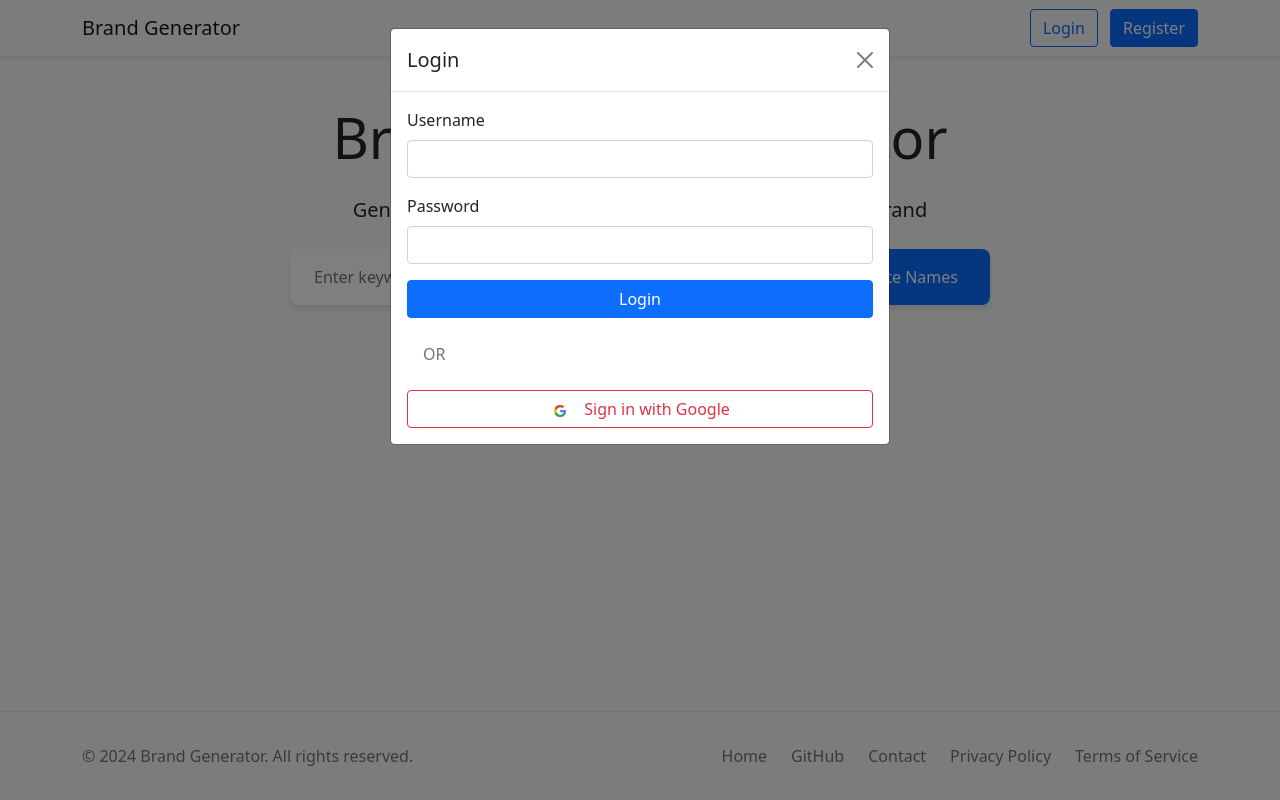
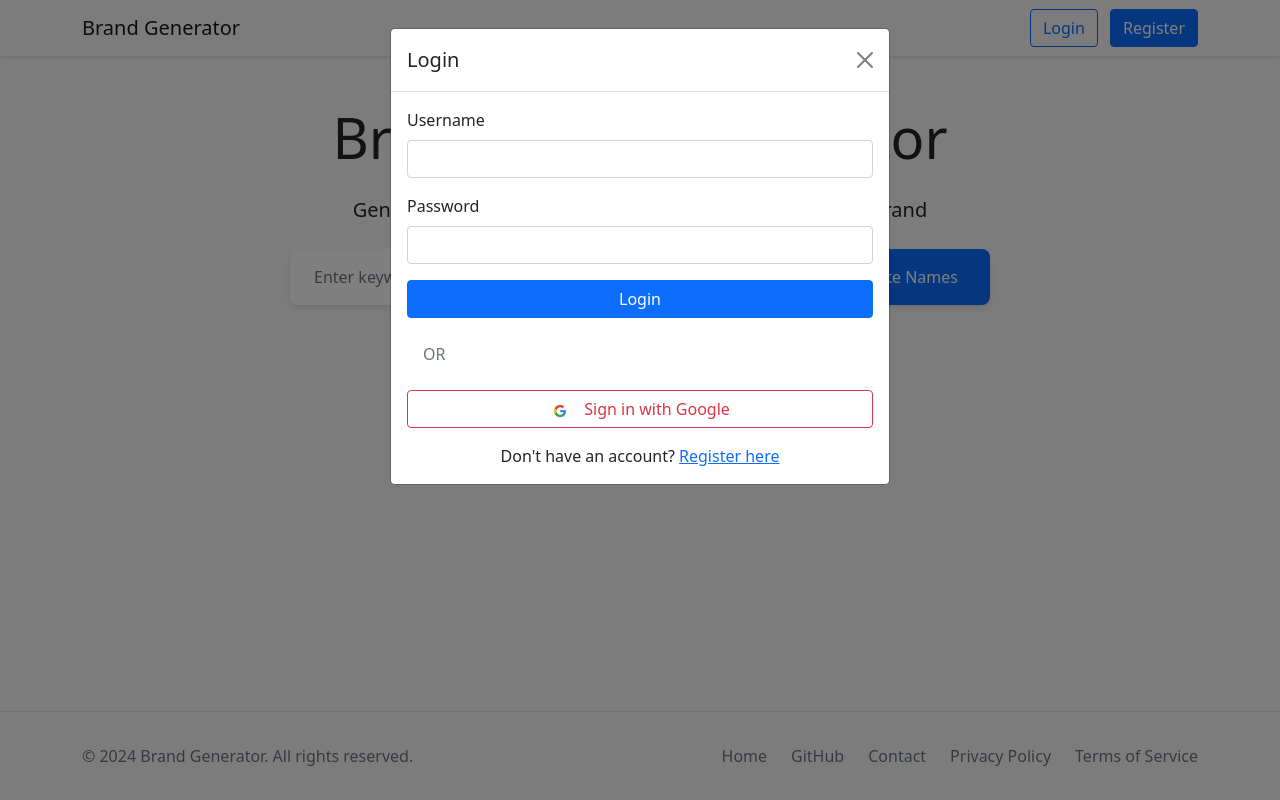
Before and after one commit to Ernosto0/domainstallion, a FastAPI app: page / in a window 1280 px wide, after a click on "Login". Run offline with FastAPI, Linux system fonts and the light colour scheme; parts of the project's set-up code (start-up, migrations or seed data) failed here and were passed over; some libraries are stand-ins or nearby versions.

Commit message:
Refactor domain display and scoring UI with enhanced visual design

```diff
--- a/backend/services/domain_scorer.py
+++ b/backend/services/domain_scorer.py
@@ -1,6 +1,6 @@
 import re
-import nltk
-from nltk.corpus import words
+import nltk # type: ignore
+from nltk.corpus import words # type: ignore
 import os
 
 # Download required NLTK data
--- a/backend/static/js/main.js
+++ b/backend/static/js/main.js
@@ -164,37 +164,61 @@ document.addEventListener('DOMContentLoaded', function() {
                     // Create brand card header
                     const brandCard = `
                         <div class="brand-card">
-                            <div class="d-flex justify-content-between align-items-start mb-3">
-                                <h3 class="h4 mb-0">${brand.name}</h3>
+                            <div class="d-flex justify-content-between align-items-center mb-3">
+                                <div class="d-flex align-items-center gap-3">
+                                    <h3 class="h4 mb-0">${brand.name}.com</h3>
+                                    <div class="score-circle-main" style="--score-value: ${brand.domains.com?.score?.total_score || 0}">
+                                        <div class="score-circle-inner">
+                                            <span class="score-value">${brand.domains.com?.score?.total_score || 0}</span>
+                                        </div>
+                                    </div>
+                                </div>
                                 <span class="badge bg-secondary">#${index + 1}</span>
                             </div>
+                            ${brand.domains.com ? `
+                            <div class="domain-score mb-3">
+                                <div class="score-details">
+                                    ${Object.entries(brand.domains.com.score.details).map(([key, detail]) => `
+                                        <div class="score-item d-flex align-items-center mb-1">
+                                            <div class="score-bar-container flex-grow-1">
+                                                <div class="score-bar" style="width: ${detail.score}%"></div>
+                                            </div>
+                                            <small class="ms-2">${key.charAt(0).toUpperCase() + key.slice(1)}</small>
+                                            <div class="score-tooltip">${detail.description}</div>
+                                        </div>
+                                    `).join('')}
+                                </div>
+                            </div>
+                            ` : ''}
                             <div class="domains-container"></div>
                         </div>
                     `;
                     brandCardContainer.innerHTML = brandCard;
 
                     // Get domain entries
-                    const allDomainEntries = Object.entries(brand.domains || {});
+                    const allDomainEntries = Object.entries(brand.domains || {})
+                        .sort(([ext1], [ext2]) => ext2 === 'com' ? 1 : ext1 === 'com' ? -1 : 0); // Move .com to end
                     console.log('Domain entries:', allDomainEntries);
 
                     // Get the domains container
                     const domainsContainer = brandCardContainer.querySelector('.domains-container');
 
-                    // Process first 3 domains
-                    allDomainEntries.slice(0, 3).forEach(([ext, info]) => {
-                        const domainCard = createDomainCard(brand.name, ext, info);
+                    // Process first 3 domains (excluding .com since it's in the header)
+                    const nonComDomains = allDomainEntries.filter(([ext]) => ext !== 'com');
+                    nonComDomains.slice(0, 3).forEach(([ext, info]) => {
+                        const domainCard = createDomainCard(brand.name, ext, info, false);
                         domainsContainer.appendChild(domainCard);
                     });
 
                     // Create container for remaining domains
-                    if (allDomainEntries.length > 3) {
+                    if (nonComDomains.length > 3) {
                         const remainingContainer = document.createElement('div');
                         remainingContainer.className = 'remaining-domains';
                         remainingContainer.style.display = 'none';
 
                         // Process remaining domains
-                        allDomainEntries.slice(3).forEach(([ext, info]) => {
-                            const domainCard = createDomainCard(brand.name, ext, info);
+                        nonComDomains.slice(3).forEach(([ext, info]) => {
+                            const domainCard = createDomainCard(brand.name, ext, info, false);
                             remainingContainer.appendChild(domainCard);
                         });
 
@@ -378,6 +402,112 @@ document.addEventListener('DOMContentLoaded', function() {
 
     // Call this when the page loads
     addAuthHeadersToXHR();
+
+    // Add CSS for the main score circle and update small circle
+    const style = document.createElement('style');
+    style.textContent = `
+        .score-circle-main {
+            width: 42px;
+            height: 42px;
+            position: relative;
+            background: conic-gradient(
+                #198754 calc(var(--score-value) * 1%),
+                #e9ecef calc(var(--score-value) * 1%)
+            );
+            border-radius: 50%;
+            display: flex;
+            align-items: center;
+            justify-content: center;
+        }
+
+        .score-circle-main .score-circle-inner {
+            width: 34px;
+            height: 34px;
+            background: white;
+            border-radius: 50%;
+            display: flex;
+            align-items: center;
+            justify-content: center;
+        }
+
+        .score-circle-main .score-value {
+            font-size: 16px;
+            font-weight: bold;
+            color: #198754;
+        }
+
+        .score-circle-small {
+            width: 28px;
+            height: 28px;
+            position: relative;
+            background: conic-gradient(
+                #6c757d calc(var(--score-value) * 1%),
+                #e9ecef calc(var(--score-value) * 1%)
+            );
+            border-radius: 50%;
+            display: flex;
+            align-items: center;
+            justify-content: center;
+        }
+
+        .score-circle-small .score-circle-inner {
+            width: 20px;
+            height: 20px;
+            background: white;
+            border-radius: 50%;
+            display: flex;
+            align-items: center;
+            justify-content: center;
+        }
+
+        .score-circle-small .score-value {
+            font-size: 10px;
+            font-weight: bold;
+            color: #6c757d;
+        }
+
+        .score-details {
+            background: #f8f9fa;
+            padding: 1rem;
+            border-radius: 0.5rem;
+        }
+
+        .score-item {
+            margin-bottom: 0.5rem;
+        }
+
+        .score-bar-container {
+            height: 8px;
+            background: #e9ecef;
+            border-radius: 4px;
+            overflow: hidden;
+            margin-right: 1rem;
+        }
+
+        .score-bar {
+            height: 100%;
+            background: #198754;
+            border-radius: 4px;
+            transition: width 0.3s ease;
+        }
+
+        .score-tooltip {
+            display: none;
+            position: absolute;
+            background: #343a40;
+            color: white;
+            padding: 0.5rem;
+            border-radius: 0.25rem;
+            font-size: 0.875rem;
+            z-index: 1000;
+            max-width: 200px;
+        }
+
+        .score-item:hover .score-tooltip {
+            display: block;
+        }
+    `;
+    document.head.appendChild(style);
 });
 
 // Update UI based on auth state
@@ -437,18 +567,46 @@ document.getElementById('loginForm').addEventListener('submit', async (e) => {
             // Show success message
             showToast('Successfully logged in', 'success');
 
-            // If there was a pending action (like adding to watchlist), retry it
-            const pendingAction = localStorage.getItem('pendingAction');
-            if (pendingAction) {
-                try {
-                    const action = JSON.parse(pendingAction);
-                    if (action.type === 'addToWatchlist') {
-                        addToWatchlist(new Event('click'), action.brandName, action.extension);
+            // Restore previous results if they exist
+            const pendingResults = localStorage.getItem('pendingResults');
+            if (pendingResults) {
+                const resultsContainer = document.querySelector('.results-container');
+                if (resultsContainer) {
+                    resultsContainer.style.display = 'block';
+                    resultsContainer.innerHTML = pendingResults;
+
+                    // Reinitialize any necessary components
+                    document.querySelectorAll('.score-circle').forEach(circle => {
+                        const scoreValue = circle.querySelector('.score-value').textContent;
+                        circle.style.setProperty('--score-value', scoreValue);
+                    });
+
+                    // Clear stored results
+                    localStorage.removeItem('pendingResults');
+                }
+
+                // Check for pending favorite action
+                const pendingAction = localStorage.getItem('pendingFavoriteAction');
+                if (pendingAction) {
+                    try {
+                        const action = JSON.parse(pendingAction);
+                        if (action.type === 'addToFavorites') {
+                            // Slight delay to ensure everything is initialized
+                            setTimeout(() => {
+                                addToFavorites(
+                                    new Event('click'),
+                                    action.brandName,
+                                    action.domainName,
+                                    action.extension,
+                                    action.price
+                                );
+                            }, 500);
+                        }
+                    } catch (e) {
+                        console.error('Error retrying pending favorite action:', e);
+                    } finally {
+                        localStorage.removeItem('pendingFavoriteAction');
                     }
-                } catch (e) {
-                    console.error('Error retrying pending action:', e);
-                } finally {
-                    localStorage.removeItem('pendingAction');
                 }
             }
         } else {
@@ -546,6 +704,20 @@ async function addToFavorites(event, brandName, domainName, extension, price) {
 
     const authToken = localStorage.getItem('authToken');
     if (!authToken) {
+        // Store the current results before showing login modal
+        const resultsContainer = document.querySelector('.results-container');
+        if (resultsContainer) {
+            localStorage.setItem('pendingResults', resultsContainer.innerHTML);
+            localStorage.setItem('pendingFavoriteAction', JSON.stringify({
+                type: 'addToFavorites',
+                brandName,
+                domainName,
+                extension,
+                price
+            }));
+        }
+
+        showToast('Please log in to add domains to favorites', 'warning');
         const loginModal = new bootstrap.Modal(document.getElementById('loginModal'));
         loginModal.show();
         return;
@@ -610,13 +782,13 @@ async function addToFavorites(event, brandName, domainName, extension, price) {
         });
 
         if (response.ok) {
-            showToast('Added to favorites!');
+            showToast('Added to favorites!', 'success');
             const button = event.target.closest('.favorite-btn');
             button.classList.add('btn-success');
             button.disabled = true;
             button.innerHTML = '<span class="heart-icon">♥</span>';
         } else if (response.status === 401) {
-            // If unauthorized, show login modal
+            showToast('Your session has expired. Please log in again.', 'warning');
             localStorage.removeItem('authToken');
             localStorage.removeItem('username');
             const loginModal = new bootstrap.Modal(document.getElementById('loginModal'));
@@ -650,6 +822,7 @@ async function addToWatchlist(event, brandName, domainName, extension) {
 
     const authToken = localStorage.getItem('authToken');
     if (!authToken) {
+        showToast('Please log in to add domains to watchlist', 'warning');
         const loginModal = new bootstrap.Modal(document.getElementById('loginModal'));
         loginModal.show();
         return;
@@ -672,12 +845,13 @@ async function addToWatchlist(event, brandName, domainName, extension) {
         });
 
         if (response.ok) {
-            showToast('Added to watchlist!');
+            showToast('Added to watchlist!', 'success');
             const button = event.target.closest('.watchlist-btn');
             button.classList.add('btn-info');
             button.disabled = true;
             button.innerHTML = '<i class="bi bi-eye-fill"></i>';
         } else if (response.status === 401) {
+            showToast('Your session has expired. Please log in again.', 'warning');
             localStorage.removeItem('authToken');
             localStorage.removeItem('username');
             const loginModal = new bootstrap.Modal(document.getElementById('loginModal'));
@@ -725,8 +899,8 @@ async function removeFromWatchlist(watchlistId) {
     }
 }
 
-// Update the createDomainCard function to include watchlist button for taken domains
-function createDomainCard(brandName, ext, info) {
+// Update the createDomainCard function to remove detailed scores
+function createDomainCard(brandName, ext, info, isFirstVariant = true) {
     console.log(`Creating domain card for ${brandName}.${ext}:`, info);
 
     const domainCard = document.createElement('div');
@@ -747,34 +921,18 @@ function createDomainCard(brandName, ext, info) {
         }
     };
 
-    console.log('Score object:', score);
-
+    // Create the base HTML structure
     domainCard.innerHTML = `
         <div class="d-flex justify-content-between align-items-center">
-            <div>
+            <div class="d-flex align-items-center gap-2">
                 <span class="domain-name h5 mb-0">${brandName}.${ext}</span>
-            </div>
-            <span class="domain-badge ${statusClass}">${statusText}</span>
-        </div>
-        <div class="domain-score mt-3">
-            <div class="score-circle-container d-flex justify-content-center align-items-center mb-3">
-                <div class="score-circle" style="--score-value: ${score.total_score}">
+                <div class="score-circle-small" style="--score-value: ${score.total_score}">
                     <div class="score-circle-inner">
                         <span class="score-value">${score.total_score}</span>
                     </div>
                 </div>
             </div>
-            <div class="score-details">
-                ${Object.entries(score.details).map(([key, detail]) => `
-                    <div class="score-item d-flex align-items-center mb-1">
-                        <div class="score-bar-container flex-grow-1">
-                            <div class="score-bar" style="width: ${detail.score}%"></div>
-                        </div>
-                        <small class="ms-2">${key.charAt(0).toUpperCase() + key.slice(1)}</small>
-                        <div class="score-tooltip">${detail.description}</div>
-                    </div>
-                `).join('')}
-            </div>
+            <span class="domain-badge ${statusClass}">${statusText}</span>
         </div>
         ${info.available ? `
             <div class="mt-2 d-flex gap-2">
--- a/backend/templates/index.html
+++ b/backend/templates/index.html
@@ -113,6 +113,9 @@
                             <img src="{{ url_for('static', path='css/images/google_logo.png') }}" alt="Google Logo" style="height: 20px; margin-right: 10px;">
                             Sign in with Google
                         </a>
+                        <p class="text-center mt-3 mb-0">
+                            Don't have an account? <a href="#" data-bs-toggle="modal" data-bs-target="#registerModal" data-bs-dismiss="modal">Register here</a>
+                        </p>
                     </div>
                 </div>
             </div>
```
